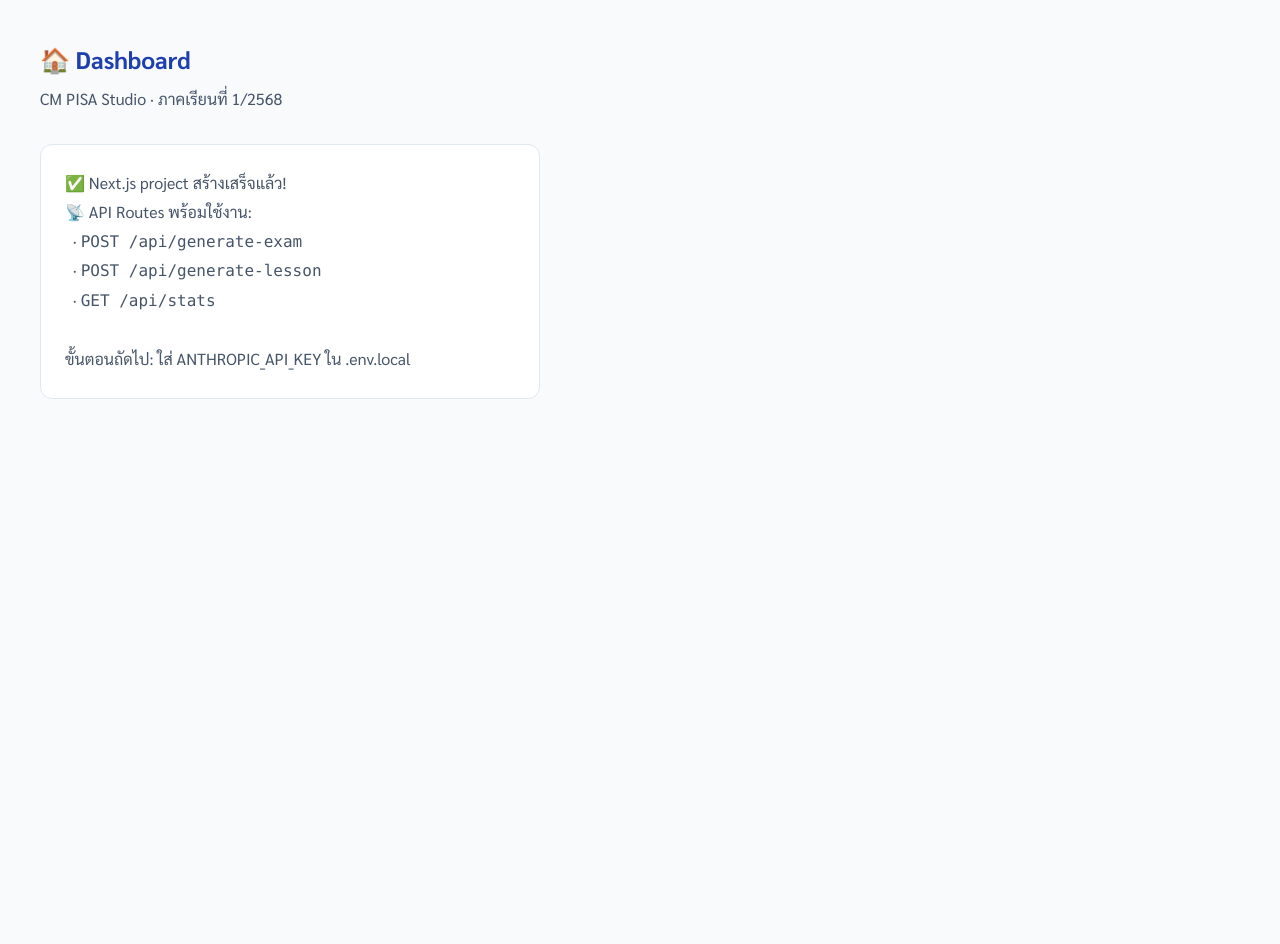
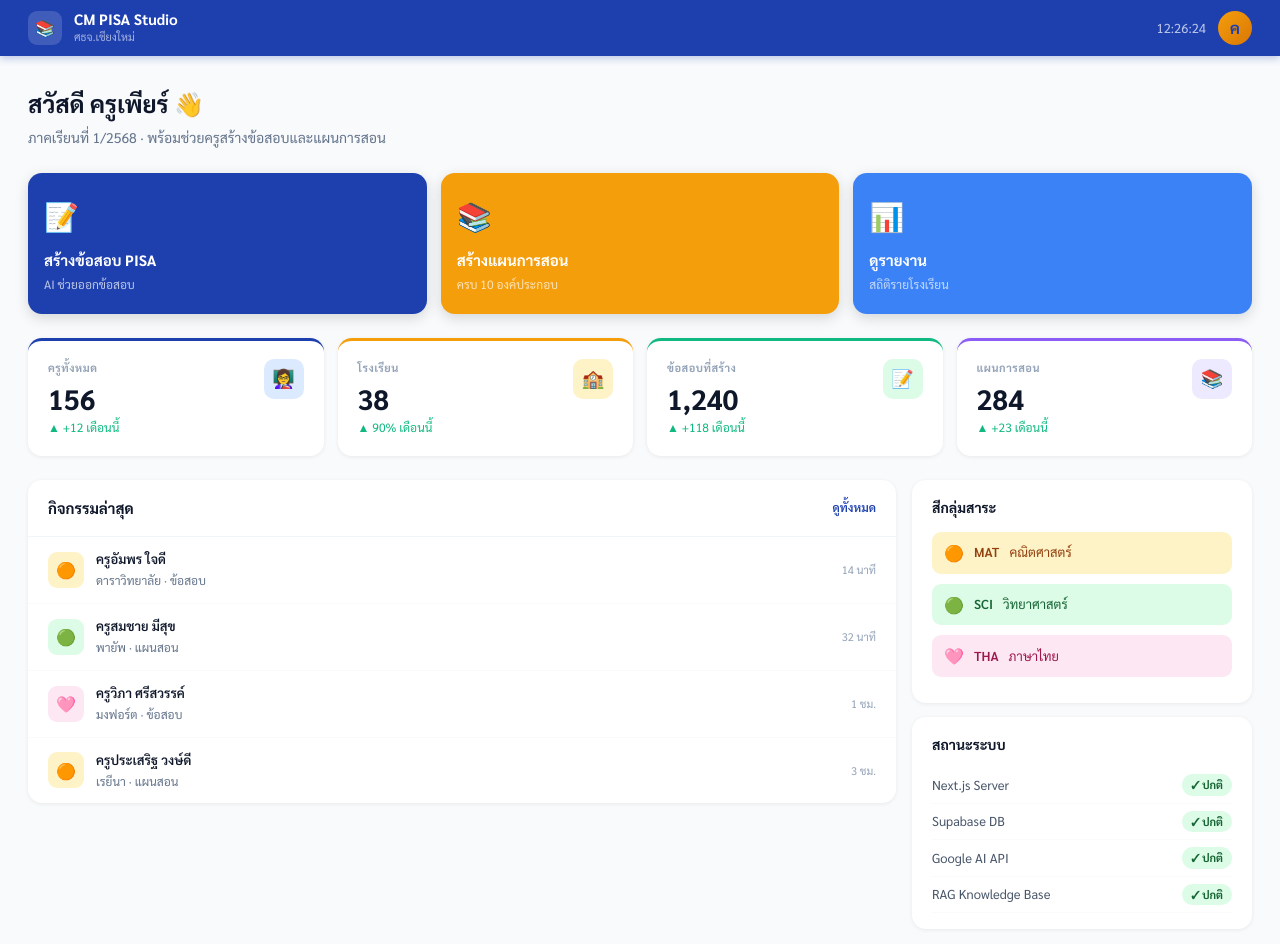
Before and after one commit to svpearsingh-ai/cm-pisa-studio, a Next.js app: page /dashboard in a window 1280 px wide. Shown: the top 944 px of the page. Before the commit the page ends 800 px from the top, so only its background shows below. Built offline with nearby package versions, Linux system fonts and the light colour scheme.

Commit message:
beautiful dashboard

```diff
--- a/app/dashboard/page.tsx
+++ b/app/dashboard/page.tsx
@@ -1,28 +1,154 @@
 // app/dashboard/page.tsx
-// Dashboard — CM PISA Studio
-// เชื่อมกับ /api/stats เพื่อดึงข้อมูลจริง
+'use client'
+import { useState, useEffect } from 'react'
+import { useRouter } from 'next/navigation'
+
+const SUBJECT_CONFIG = {
+  MAT: { label: 'คณิตศาสตร์', color: '#F59E0B', bg: '#FEF3C7', text: '#92400E', emoji: '🟠' },
+  SCI: { label: 'วิทยาศาสตร์', color: '#10B981', bg: '#DCFCE7', text: '#166534', emoji: '🟢' },
+  THA: { label: 'ภาษาไทย',    color: '#EC4899', bg: '#FCE7F3', text: '#9D174D', emoji: '🩷' },
+}
 
 export default function DashboardPage() {
+  const router = useRouter()
+  const [time, setTime] = useState('')
+
+  useEffect(() => {
+    const update = () => {
+      const now = new Date()
+      setTime(now.toLocaleTimeString('th-TH'))
+    }
+    update()
+    const t = setInterval(update, 1000)
+    return () => clearInterval(t)
+  }, [])
+
+  const stats = [
+    { label: 'ครูทั้งหมด',    value: '156', change: '+12', icon: '👩‍🏫', color: '#1E40AF', bg: '#DBEAFE' },
+    { label: 'โรงเรียน',      value: '38',  change: '90%', icon: '🏫', color: '#F59E0B', bg: '#FEF3C7' },
+    { label: 'ข้อสอบที่สร้าง', value: '1,240', change: '+118', icon: '📝', color: '#10B981', bg: '#DCFCE7' },
+    { label: 'แผนการสอน',     value: '284', change: '+23', icon: '📚', color: '#8B5CF6', bg: '#EDE9FE' },
+  ]
+
+  const recent = [
+    { name: 'ครูอัมพร ใจดี',    school: 'ดาราวิทยาลัย',   subject: 'MAT', type: 'ข้อสอบ', time: '14 นาที' },
+    { name: 'ครูสมชาย มีสุข',   school: 'พายัพ',          subject: 'SCI', type: 'แผนสอน', time: '32 นาที' },
+    { name: 'ครูวิภา ศรีสวรรค์', school: 'มงฟอร์ต',       subject: 'THA', type: 'ข้อสอบ', time: '1 ชม.' },
+    { name: 'ครูประเสริฐ วงษ์ดี', school: 'เรยีนา',       subject: 'MAT', type: 'แผนสอน', time: '3 ชม.' },
+  ]
+
   return (
-    <div style={{ padding: '40px', fontFamily: 'inherit' }}>
-      <h1 style={{ fontSize: 24, fontWeight: 700, color: 'var(--primary)', marginBottom: 8 }}>
-        🏠 Dashboard
-      </h1>
-      <p style={{ color: 'var(--text-2)', marginBottom: 32 }}>
-        CM PISA Studio · ภาคเรียนที่ 1/2568
-      </p>
-      <div style={{
-        padding: '24px', background: 'white', borderRadius: 12,
-        border: '1px solid var(--border)', maxWidth: 500
-      }}>
-        <p style={{ color: 'var(--text-2)', lineHeight: 1.8 }}>
-          ✅ Next.js project สร้างเสร็จแล้ว!<br/>
-          📡 API Routes พร้อมใช้งาน:<br/>
-          &nbsp;&nbsp;· <code>POST /api/generate-exam</code><br/>
-          &nbsp;&nbsp;· <code>POST /api/generate-lesson</code><br/>
-          &nbsp;&nbsp;· <code>GET /api/stats</code><br/><br/>
-          ขั้นตอนถัดไป: ใส่ ANTHROPIC_API_KEY ใน .env.local
-        </p>
+    <div style={{ minHeight: '100vh', background: '#F8FAFC', fontFamily: 'Sarabun, sans-serif' }}>
+      {/* Topbar */}
+      <div style={{ background: '#1E40AF', padding: '0 28px', display: 'flex', alignItems: 'center', justifyContent: 'space-between', height: 56, boxShadow: '0 2px 8px rgba(30,64,175,.3)' }}>
+        <div style={{ display: 'flex', alignItems: 'center', gap: 12 }}>
+          <div style={{ width: 34, height: 34, borderRadius: 9, background: 'rgba(255,255,255,.15)', display: 'flex', alignItems: 'center', justifyContent: 'center', fontSize: 16 }}>📚</div>
+          <div>
+            <div style={{ color: 'white', fontWeight: 700, fontSize: 15, lineHeight: 1 }}>CM PISA Studio</div>
+            <div style={{ color: 'rgba(255,255,255,.6)', fontSize: 11, marginTop: 2 }}>ศธจ.เชียงใหม่</div>
+          </div>
+        </div>
+        <div style={{ display: 'flex', alignItems: 'center', gap: 12 }}>
+          <div style={{ color: 'rgba(255,255,255,.7)', fontSize: 13 }}>{time}</div>
+          <div style={{ width: 34, height: 34, borderRadius: '50%', background: 'linear-gradient(135deg,#F59E0B,#D97706)', display: 'flex', alignItems: 'center', justifyContent: 'center', fontWeight: 700, color: '#1E40AF', cursor: 'pointer' }}>ค</div>
+        </div>
+      </div>
+
+      <div style={{ padding: '28px 28px 40px' }}>
+        {/* Header */}
+        <div style={{ marginBottom: 24 }}>
+          <h1 style={{ fontSize: 24, fontWeight: 700, color: '#0F172A', margin: 0 }}>สวัสดี ครูเพียร์ 👋</h1>
+          <p style={{ color: '#64748B', fontSize: 14, margin: '4px 0 0' }}>ภาคเรียนที่ 1/2568 · พร้อมช่วยครูสร้างข้อสอบและแผนการสอน</p>
+        </div>
+
+        {/* Quick Actions */}
+        <div style={{ display: 'grid', gridTemplateColumns: 'repeat(3,1fr)', gap: 14, marginBottom: 24 }}>
+          {[
+            { icon: '📝', label: 'สร้างข้อสอบ PISA', sub: 'AI ช่วยออกข้อสอบ', color: '#1E40AF', bg: '#1E40AF', path: '/exam' },
+            { icon: '📚', label: 'สร้างแผนการสอน', sub: 'ครบ 10 องค์ประกอบ', color: '#92400E', bg: '#F59E0B', path: '/lesson' },
+            { icon: '📊', label: 'ดูรายงาน', sub: 'สถิติรายโรงเรียน', color: '#1D4ED8', bg: '#3B82F6', path: '/admin' },
+          ].map(a => (
+            <button key={a.label} onClick={() => router.push(a.path)}
+              style={{ background: a.bg, border: 'none', borderRadius: 14, padding: '20px 16px', cursor: 'pointer', textAlign: 'left', transition: 'transform .15s,box-shadow .15s', boxShadow: '0 4px 14px rgba(0,0,0,.15)' }}
+              onMouseOver={e => { (e.currentTarget as HTMLElement).style.transform = 'translateY(-3px)'; (e.currentTarget as HTMLElement).style.boxShadow = '0 8px 24px rgba(0,0,0,.2)' }}
+              onMouseOut={e => { (e.currentTarget as HTMLElement).style.transform = 'translateY(0)'; (e.currentTarget as HTMLElement).style.boxShadow = '0 4px 14px rgba(0,0,0,.15)' }}>
+              <div style={{ fontSize: 28, marginBottom: 10 }}>{a.icon}</div>
+              <div style={{ fontSize: 15, fontWeight: 700, color: 'white' }}>{a.label}</div>
+              <div style={{ fontSize: 12, color: 'rgba(255,255,255,.7)', marginTop: 3 }}>{a.sub}</div>
+            </button>
+          ))}
+        </div>
+
+        {/* Stats */}
+        <div style={{ display: 'grid', gridTemplateColumns: 'repeat(4,1fr)', gap: 14, marginBottom: 24 }}>
+          {stats.map(s => (
+            <div key={s.label} style={{ background: 'white', borderRadius: 14, padding: '18px 20px', boxShadow: '0 1px 4px rgba(0,0,0,.07)', borderTop: `3px solid ${s.color}` }}>
+              <div style={{ display: 'flex', justifyContent: 'space-between', alignItems: 'flex-start' }}>
+                <div>
+                  <div style={{ fontSize: 11, fontWeight: 700, textTransform: 'uppercase', letterSpacing: '.5px', color: '#94A3B8', marginBottom: 8 }}>{s.label}</div>
+                  <div style={{ fontSize: 28, fontWeight: 700, color: '#0F172A', lineHeight: 1 }}>{s.value}</div>
+                  <div style={{ fontSize: 12, color: '#10B981', marginTop: 6 }}>▲ {s.change} เดือนนี้</div>
+                </div>
+                <div style={{ width: 40, height: 40, borderRadius: 10, background: s.bg, display: 'flex', alignItems: 'center', justifyContent: 'center', fontSize: 18 }}>{s.icon}</div>
+              </div>
+            </div>
+          ))}
+        </div>
+
+        {/* Subject Legend + Recent */}
+        <div style={{ display: 'grid', gridTemplateColumns: '1fr 340px', gap: 16, alignItems: 'start' }}>
+          {/* Recent */}
+          <div style={{ background: 'white', borderRadius: 14, boxShadow: '0 1px 4px rgba(0,0,0,.07)', overflow: 'hidden' }}>
+            <div style={{ padding: '16px 20px', borderBottom: '1px solid #F1F5F9', display: 'flex', justifyContent: 'space-between', alignItems: 'center' }}>
+              <div style={{ fontWeight: 700, fontSize: 15 }}>กิจกรรมล่าสุด</div>
+              <span style={{ fontSize: 12, color: '#1E40AF', cursor: 'pointer', fontWeight: 600 }}>ดูทั้งหมด</span>
+            </div>
+            {recent.map((r, i) => {
+              const s = SUBJECT_CONFIG[r.subject as keyof typeof SUBJECT_CONFIG]
+              return (
+                <div key={i} style={{ padding: '12px 20px', borderBottom: i < recent.length-1 ? '1px solid #F8FAFC' : 'none', display: 'flex', alignItems: 'center', gap: 12 }}>
+                  <div style={{ width: 36, height: 36, borderRadius: 9, background: s.bg, display: 'flex', alignItems: 'center', justifyContent: 'center', fontSize: 16, flexShrink: 0 }}>{s.emoji}</div>
+                  <div style={{ flex: 1 }}>
+                    <div style={{ fontSize: 13, fontWeight: 600 }}>{r.name}</div>
+                    <div style={{ fontSize: 12, color: '#64748B', marginTop: 2 }}>{r.school} · {r.type}</div>
+                  </div>
+                  <div style={{ fontSize: 11, color: '#94A3B8' }}>{r.time}</div>
+                </div>
+              )
+            })}
+          </div>
+
+          {/* Right col */}
+          <div style={{ display: 'flex', flexDirection: 'column', gap: 14 }}>
+            {/* Subject Legend */}
+            <div style={{ background: 'white', borderRadius: 14, padding: '16px 20px', boxShadow: '0 1px 4px rgba(0,0,0,.07)' }}>
+              <div style={{ fontWeight: 700, fontSize: 14, marginBottom: 14 }}>สีกลุ่มสาระ</div>
+              {Object.entries(SUBJECT_CONFIG).map(([k, v]) => (
+                <div key={k} style={{ display: 'flex', alignItems: 'center', gap: 10, marginBottom: 10, padding: '8px 12px', background: v.bg, borderRadius: 9 }}>
+                  <span style={{ fontSize: 16 }}>{v.emoji}</span>
+                  <span style={{ fontSize: 13, fontWeight: 600, color: v.text }}>{k}</span>
+                  <span style={{ fontSize: 13, color: v.text }}>{v.label}</span>
+                </div>
+              ))}
+            </div>
+
+            {/* Status */}
+            <div style={{ background: 'white', borderRadius: 14, padding: '16px 20px', boxShadow: '0 1px 4px rgba(0,0,0,.07)' }}>
+              <div style={{ fontWeight: 700, fontSize: 14, marginBottom: 12 }}>สถานะระบบ</div>
+              {[
+                { label: 'Next.js Server', ok: true },
+                { label: 'Supabase DB', ok: true },
+                { label: 'Google AI API', ok: true },
+                { label: 'RAG Knowledge Base', ok: true },
+              ].map(s => (
+                <div key={s.label} style={{ display: 'flex', justifyContent: 'space-between', alignItems: 'center', padding: '7px 0', borderBottom: '1px solid #F8FAFC' }}>
+                  <span style={{ fontSize: 13, color: '#475569' }}>{s.label}</span>
+                  <span style={{ fontSize: 11, fontWeight: 700, padding: '2px 9px', borderRadius: 100, background: '#DCFCE7', color: '#166534' }}>✓ ปกติ</span>
+                </div>
+              ))}
+            </div>
+          </div>
+        </div>
       </div>
     </div>
   )
```
